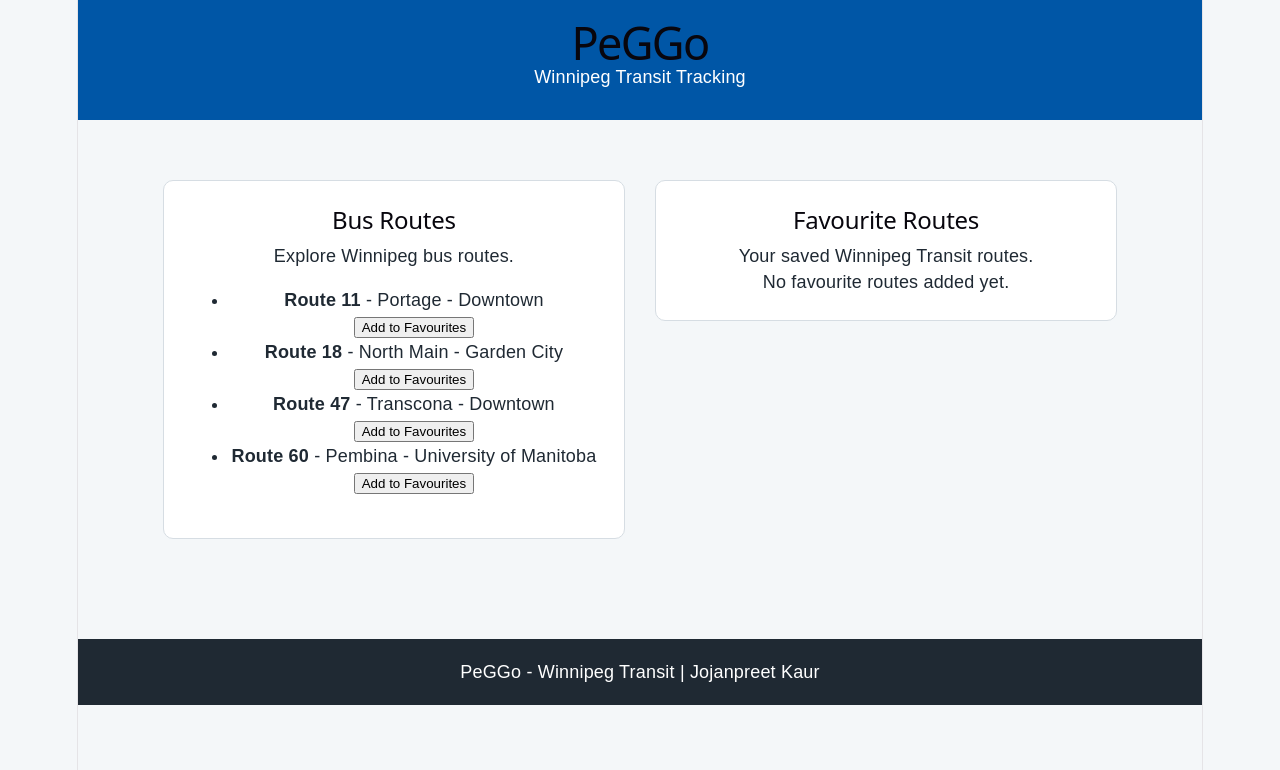
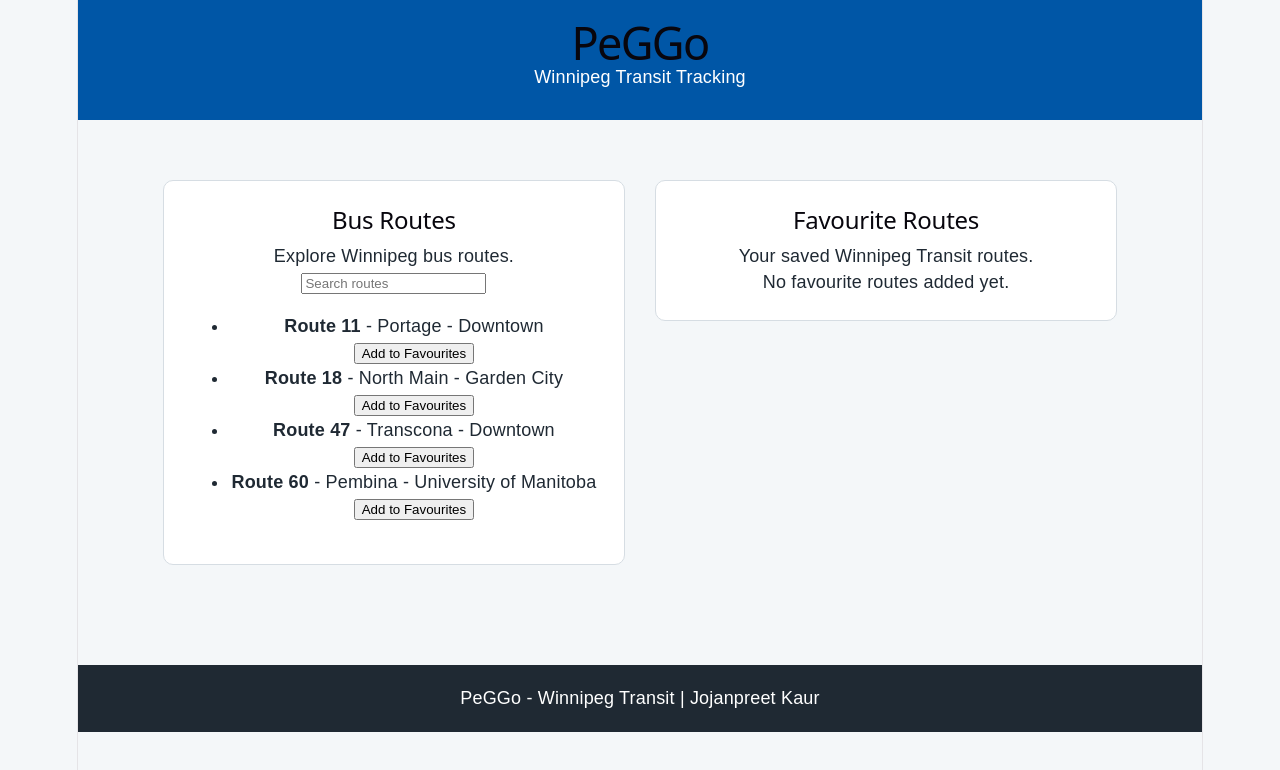
Before and after one commit to JOJAN89/peggo-transit, a React (Vite) app: page / in a window 1280 px wide. Shown: the top 770 px of the page. Built offline with nearby package versions, Linux system fonts and the light colour scheme.

Commit message:
Add route search and filtering

```diff
--- a/src/components/bus-routes/BusRoutes.tsx
+++ b/src/components/bus-routes/BusRoutes.tsx
@@ -1,3 +1,4 @@
+import { useState } from "react";
 import type { Route } from "../../types/Route";
 
 type BusRoutesProps = {
@@ -5,6 +6,8 @@ type BusRoutesProps = {
 };
 
 function BusRoutes({ onAddFavourite }: BusRoutesProps) {
+  const [searchTerm, setSearchTerm] = useState("");
+
   const routes: Route[] = [
     { id: 11, name: "Portage", destination: "Downtown" },
     { id: 18, name: "North Main", destination: "Garden City" },
@@ -12,13 +15,38 @@ function BusRoutes({ onAddFavourite }: BusRoutesProps) {
     { id: 60, name: "Pembina", destination: "University of Manitoba" },
   ];
 
+  const filteredRoutes = routes.filter((route) =>
+    `${route.id} ${route.name} ${route.destination}`
+      .toLowerCase()
+      .includes(searchTerm.toLowerCase())
+  );
+
   return (
     <section className="bus-routes">
       <h2>Bus Routes</h2>
       <p>Explore Winnipeg bus routes.</p>
 
+      <input
+        type="text"
+        placeholder="Search routes"
+        value={searchTerm}
+        onChange={(event) => setSearchTerm(event.target.value)}
+      />
+
+      {searchTerm && (
+        <button
+          type="button"
+          onClick={() => setSearchTerm("")}
+        >
+          Clear Search
+        </button>
+      )}
+
+      {filteredRoutes.length === 0 ? (
+        <p>No routes found.</p>
+      ) : (
         <ul>
-        {routes.map((route) => (
+          {filteredRoutes.map((route) => (
             <li key={route.id}>
               <strong>Route {route.id}</strong> - {route.name} -{" "}
               {route.destination}
@@ -32,6 +60,7 @@ function BusRoutes({ onAddFavourite }: BusRoutesProps) {
             </li>
           ))}
         </ul>
+      )}
     </section>
   );
 }
```
Lines whose indentation alone changed are shown as unchanged.
